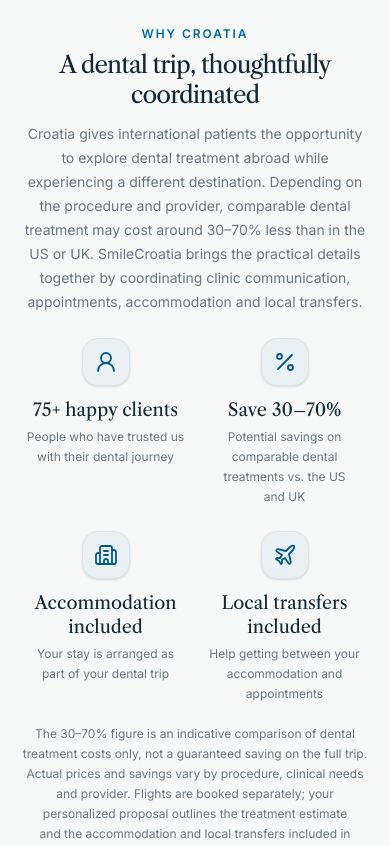
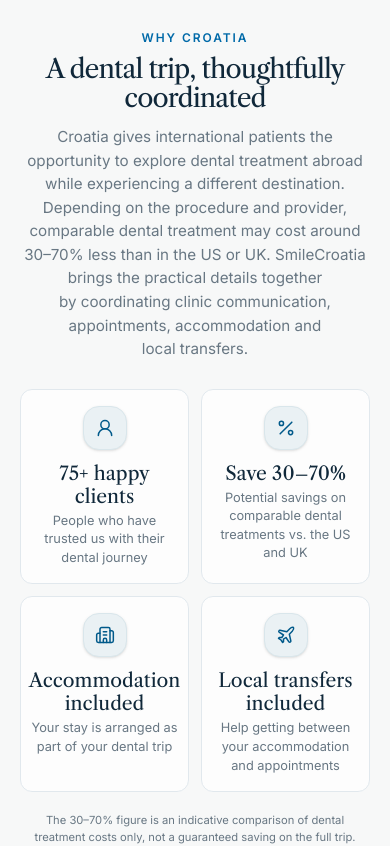
Before and after one commit to ivansusac2209/SmileCroatia, a Vue app: page / in a window 390 px wide. Shown: the part 820-1666 px from the top of the page. Built offline with nearby package versions, Linux system fonts and the light colour scheme.

Commit message:
Refine Why Croatia section for mobile

```diff
--- a/src/components/home/StatsStrip.vue
+++ b/src/components/home/StatsStrip.vue
@@ -3,28 +3,28 @@ import { stats } from '@/data/home'
 </script>
 
 <template>
-  <section id="why-smilecroatia" class="scroll-mt-24 border-y border-line bg-[#f7f8f8] py-7 sm:py-12" aria-labelledby="why-title">
+  <section id="why-smilecroatia" class="scroll-mt-24 border-y border-line bg-[#f7f8f8] py-8 sm:py-12" aria-labelledby="why-title">
     <div class="container-page">
-      <div class="mx-auto mb-6 sm:mb-8 max-w-3xl text-center">
+      <div class="mx-auto mb-7 sm:mb-8 max-w-3xl px-1 text-center">
         <p class="text-xs font-semibold tracking-[0.16em] text-sky-700">WHY CROATIA</p>
-        <h2 id="why-title" class="mt-2 sm:mt-3 text-2xl leading-tight text-navy-900 sm:text-3xl lg:text-4xl">A dental trip, thoughtfully coordinated</h2>
-        <p class="mt-3 text-sm leading-6 text-muted sm:text-base">Croatia gives international patients the opportunity to explore dental treatment abroad while experiencing a different destination. Depending on the procedure and provider, comparable dental treatment may cost around 30–70% less than in the US or UK. SmileCroatia brings the practical details together by coordinating clinic communication, appointments, accommodation and local transfers.</p>
+        <h2 id="why-title" class="mt-2 sm:mt-3 text-[1.65rem] leading-[1.12] text-navy-900 sm:text-3xl lg:text-4xl">A dental trip, thoughtfully coordinated</h2>
+        <p class="mt-3 text-[0.95rem] leading-[1.55] text-muted sm:text-base sm:leading-7">Croatia gives international patients the opportunity to explore dental treatment abroad while experiencing a different destination. Depending on the procedure and provider, comparable dental treatment may cost around 30–70% less than in the US or UK. SmileCroatia brings the practical details together by coordinating clinic communication, appointments, accommodation and local transfers.</p>
       </div>
-      <ul class="grid grid-cols-2 gap-x-2 gap-y-6 sm:gap-x-3 sm:gap-y-8 md:grid-cols-4">
+      <ul class="grid grid-cols-2 gap-3 sm:gap-x-3 sm:gap-y-8 md:grid-cols-4">
         <li
           v-for="(stat, i) in stats"
           :key="stat.title"
-          class="flex flex-col items-center px-1 sm:px-3 text-center"
+          class="flex min-w-0 flex-col items-center rounded-xl border border-[#e1e8ed] bg-white/70 px-2 py-4 text-center sm:rounded-none sm:border-0 sm:bg-transparent sm:px-3 sm:py-0"
           :class="{ 'md:border-l md:border-line': i > 0 }"
         >
-          <span class="mb-1 flex size-12 sm:size-14 items-center justify-center rounded-2xl border border-[#d9e6eb] bg-[#eaf1f4] text-sky-800 shadow-sm sm:size-16">
-            <component :is="stat.icon" class="size-6 sm:size-8" stroke-width="1.8" />
+          <span class="mb-1 flex size-11 sm:size-14 items-center justify-center rounded-2xl border border-[#d9e6eb] bg-[#eaf1f4] text-sky-800 shadow-sm sm:size-16">
+            <component :is="stat.icon" class="size-5 sm:size-8" stroke-width="1.8" />
           </span>
-          <p class="mt-2 sm:mt-3 font-serif text-lg leading-snug text-navy-900 sm:text-xl lg:text-2xl">{{ stat.title }}</p>
-          <p class="mt-1 text-xs leading-5 text-muted sm:text-sm">{{ stat.text }}</p>
+          <p class="mt-2 font-serif text-[1.2rem] leading-[1.2] text-navy-900 sm:mt-3 sm:text-xl lg:text-2xl">{{ stat.title }}</p>
+          <p class="mt-1 text-[0.8rem] leading-[1.45] text-muted sm:text-sm sm:leading-5">{{ stat.text }}</p>
         </li>
       </ul>
-      <p class="mx-auto mt-5 sm:mt-7 max-w-3xl text-center text-xs leading-5 text-muted">The 30–70% figure is an indicative comparison of dental treatment costs only, not a guaranteed saving on the full trip. Actual prices and savings vary by procedure, clinical needs and provider. Flights are booked separately; your personalized proposal outlines the treatment estimate and the accommodation and local transfers included in your arrangements.</p>
+      <p class="mx-auto mt-5 px-1 sm:mt-7 max-w-3xl text-center text-[0.7rem] leading-[1.5] text-muted sm:text-xs sm:leading-5">The 30–70% figure is an indicative comparison of dental treatment costs only, not a guaranteed saving on the full trip. Actual prices and savings vary by procedure, clinical needs and provider. Flights are booked separately; your personalized proposal outlines the treatment estimate and the accommodation and local transfers included in your arrangements.</p>
     </div>
   </section>
 </template>
```
